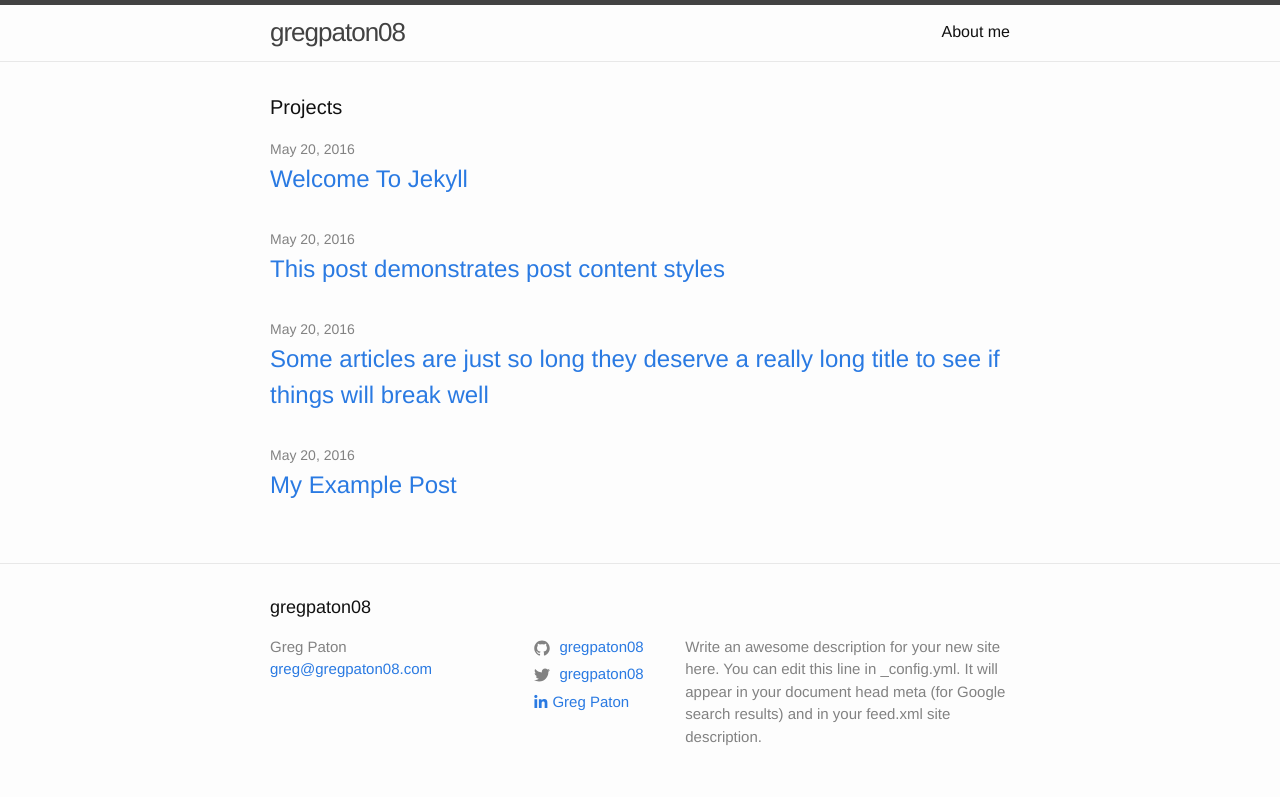
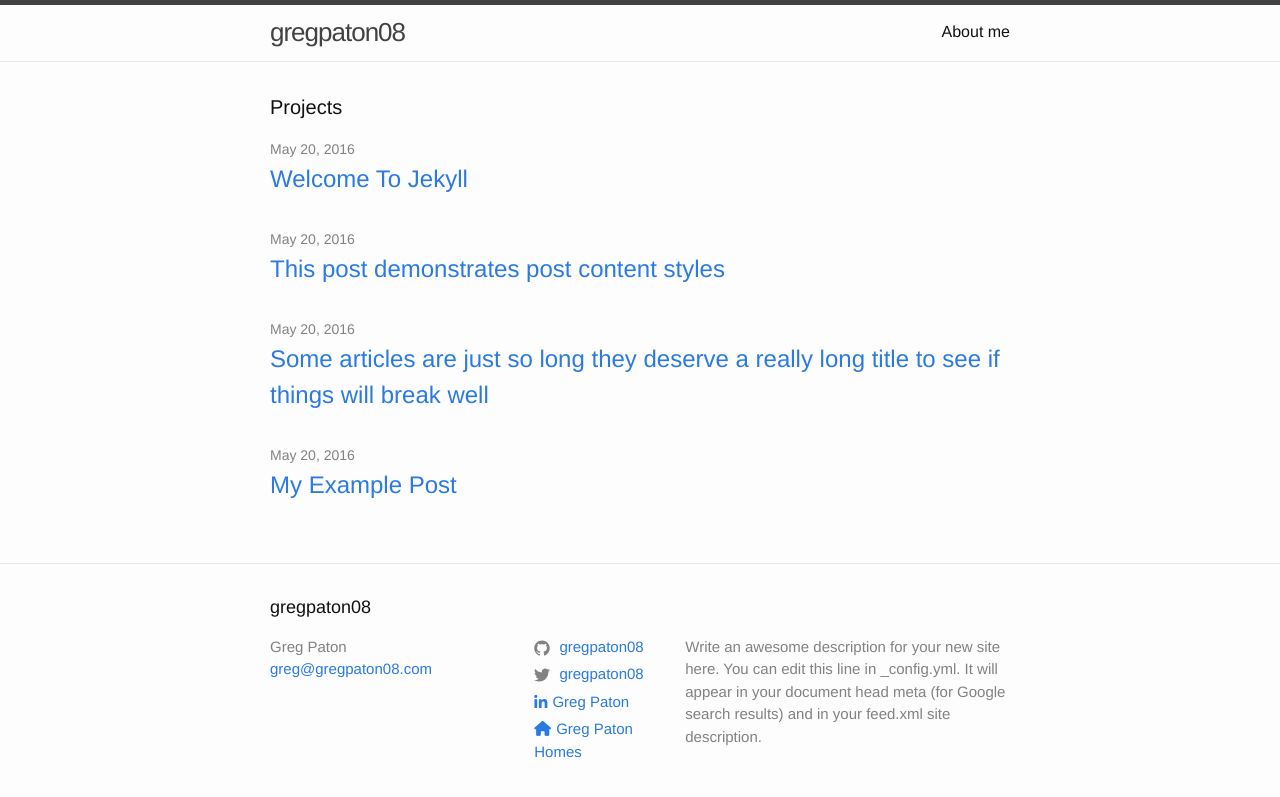
Before and after one commit to gregpaton08/gregpaton08.github.io, a Jekyll site: the page built from index.md, in a window 1280 px wide. Shown: the top 797 px of the page. Built offline with Jekyll 4.4.1, drawn with Linux system fonts in a browser that asks for light colours; nearby versions of some CDN libraries.

Commit message:
Add link to real estate website

```diff
--- a/_includes/footer.html
+++ b/_includes/footer.html
@@ -36,6 +36,9 @@
           <li>
             <a href="https://www.linkedin.com/in/greg-paton-63966544/"><span class="icon"><i class="fa fa-linkedin icon-social-media" aria-hidden="true"></i></span><span class="username">Greg Paton</span></a>
           </li>
+          <li>
+            <a href="http://gregpatonhomes.com"><span class="icon"><i class="fa fa-home" aria-hidden="true"></i></span><span class="username">Greg Paton Homes</span></a>
+          </li>
         </ul>
       </div>
 
```
